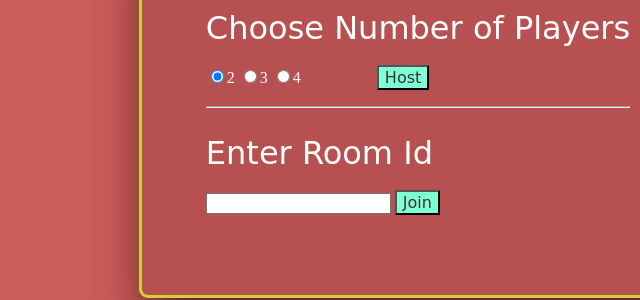
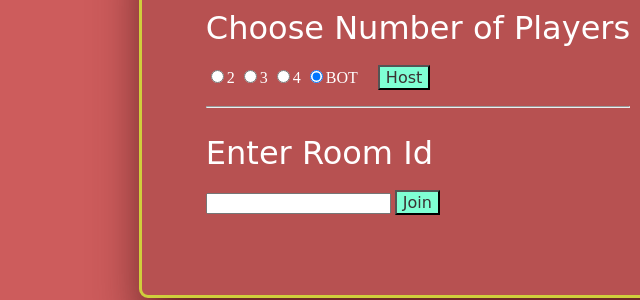
Before and after one commit to hello-lab/uno-website, a website: page public/index.html in a window 1280 px wide. Both pictures are taken after a click on the button "Host". Shown: the part 258-558 px from the top of the page, 222-862 px from the left. Drawn offline with Linux system fonts and the light colour scheme; no server answers; files whose address does not match are found by name.

Commit message:
Add files via upload

```diff
--- a/public/index.html
+++ b/public/index.html
@@ -4,22 +4,23 @@
 <style lang="en" type="text/css" id="dark-mode-custom-style"></style>
 <style lang="en" type="text/css" id="dark-mode-native-style"></style>
 <style lang="en" type="text/css" id="dark-mode-native-sheet"></style>
+
 <head>
     <script src="script.js">
-          </script>
-       <link rel="stylesheet" href="style.css">
+    </script>
+    <link rel="stylesheet" href="style.css">
 
 
 
     <title>UNO</title>
 
 </head>
+
 <body onload="chkname()">
 
 
 
-    <img src="uno1.png" style="width:25vh"/>
-    make reverse function
+    <img src="uno1.png" style="width:25vh" />
 
     <span class="cp" style="display:none">current playing  <div class="ccp" style="display:none">123</div><div class="ccpp"></div><div class="ccppcc"></div></span>
 
@@ -64,7 +65,8 @@
             <form id="frm1">
                 <input type="radio" value="2" name="no" checked />2
                 <input type="radio" value="3" name="no" />3
-                <input type="radio" value="4" name="no" />4 &nbsp;&nbsp;&nbsp;&nbsp;&nbsp;&nbsp;&nbsp;&nbsp;&nbsp;&nbsp;&nbsp;&nbsp;&nbsp;&nbsp;&nbsp;&nbsp;&nbsp;
+                <input type="radio" value="4" name="no" />4
+                <input type="radio" value="BOT" name="no" checked />BOT&nbsp;&nbsp;&nbsp;&nbsp;
                 <input type="button" class="btngen" value="Host" name="no" onclick="gen()" />
 
             </form>
@@ -91,16 +93,18 @@
             <div class="deets">
 
 
-        </div>
+            </div>
         </div>
 
 
-        </section>
+    </section>
 
 
     <div class=cards>
 
     </div>
-    <iframe frameborder="0" scrolling="no" style="background-color: transparent; border: 0px; display: none;"></iframe><div id="GOOGLE_INPUT_CHEXT_FLAG" style="display: none;" input="" input_stat="{&quot;tlang&quot;:true,&quot;tsbc&quot;:true,&quot;pun&quot;:true,&quot;mk&quot;:true,&quot;ss&quot;:true}"></div>
+    <iframe frameborder="0" scrolling="no" style="background-color: transparent; border: 0px; display: none;"></iframe>
+    <div id="GOOGLE_INPUT_CHEXT_FLAG" style="display: none;" input="" input_stat="{&quot;tlang&quot;:true,&quot;tsbc&quot;:true,&quot;pun&quot;:true,&quot;mk&quot;:true,&quot;ss&quot;:true}"></div>
 </body>
+
 </html>
--- a/public/script.js
+++ b/public/script.js
@@ -393,7 +393,7 @@ function gen() {
 			method: "POST",
 			body: JSON.stringify({
 				userId: cokkie('username'),
-				nopl: Number.parseInt(n)
+				nopl: (n)
 
 			}),
 			headers: {
```
